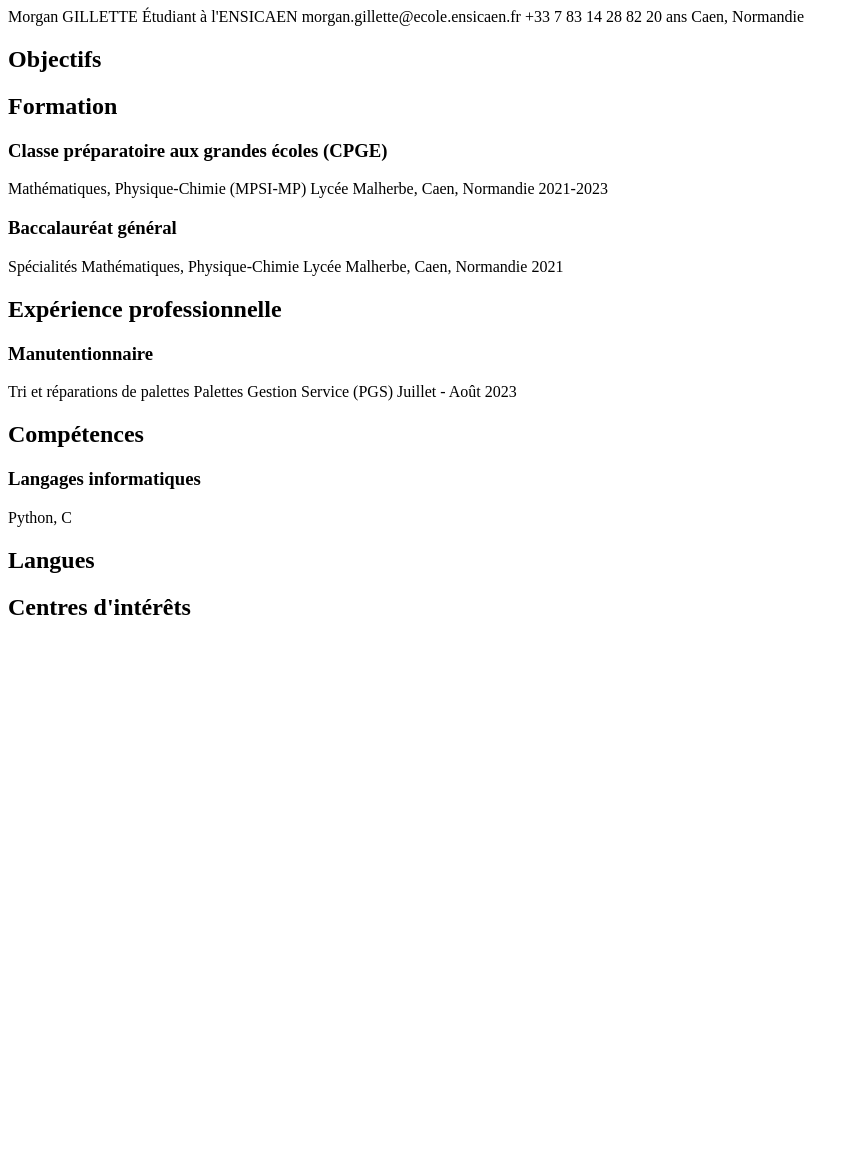
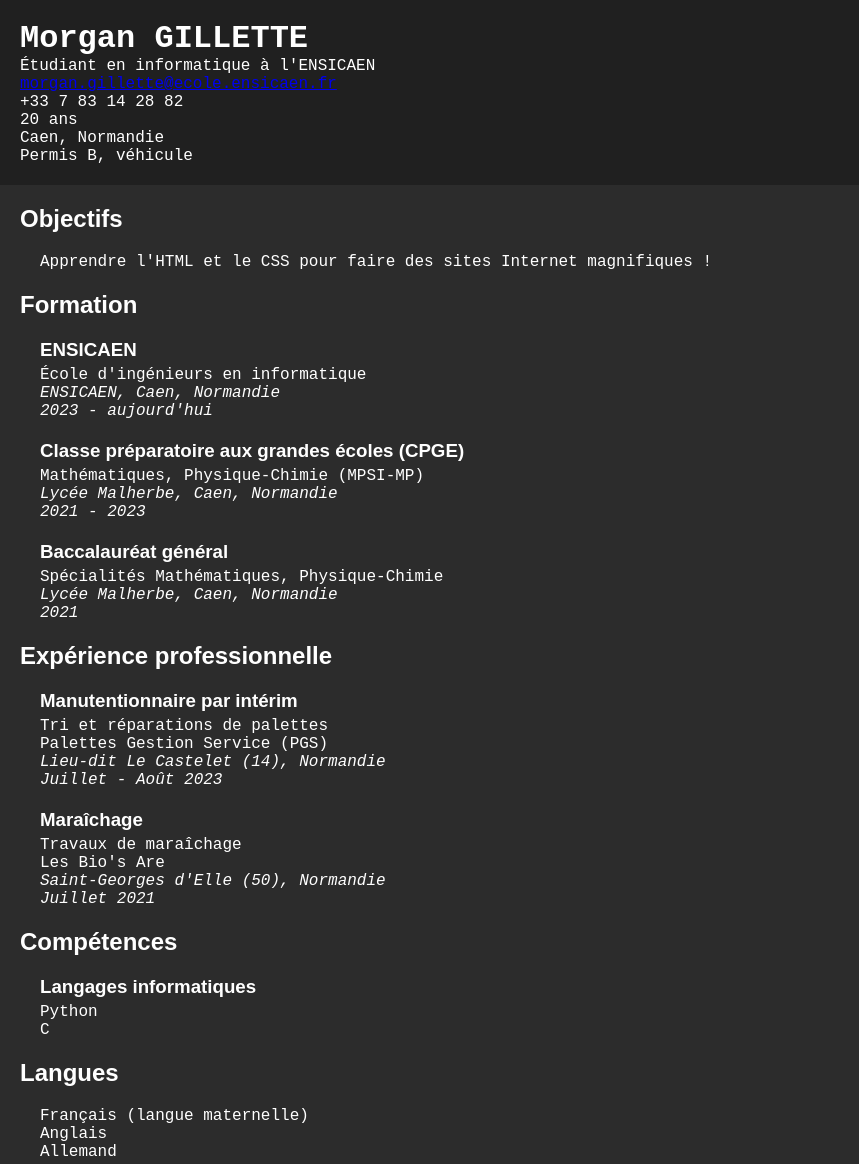
Before and after one commit to morganGG/sitesWeb, a plain HTML site: page docs/tp1/cv_fr.html in a window 1280 px wide. Shown: the top 1164 px of the page, without its empty margins (0-859 px from the left). Before the commit the page ends 800 px from the top, so only its background shows below. Drawn offline with Linux system fonts and the light colour scheme.

Commit message:
css perso et contenu

```diff
--- a/docs/tp1/cv_fr.html
+++ b/docs/tp1/cv_fr.html
@@ -3,41 +3,48 @@
 
 <head>
     <meta charset="utf-8" />
-    <title>Une page minimaliste</title>
+    <link rel="stylesheet" href="./styles/cv1.css" />
+    <title>CV de Morgan Gillette</title>
 </head>
 
 <body>
     <header>
-        Morgan GILLETTE
-        Étudiant à l'ENSICAEN
-        morgan.gillette@ecole.ensicaen.fr
-        +33 7 83 14 28 82
-        20 ans
-        Caen, Normandie
+        <strong class="important">Morgan GILLETTE</strong><br>
+        Étudiant en informatique à l'ENSICAEN<br>
+        <a href="mailto:morgan.gillette@ecole.ensicaen.fr">morgan.gillette@ecole.ensicaen.fr</a><br>
+        +33 7 83 14 28 82<br>
+        20 ans<br>
+        Caen, Normandie<br>
+        Permis B, véhicule
     </header>
 
     <section>
         <h2>Objectifs</h2>
         <article>
-            <h3></h3>
-            <p></p>
+            <p>Apprendre l'HTML et le CSS pour faire des sites Internet magnifiques !</p>
         </article>
     </section>
 
     <section>
         <h2>Formation</h2>
         <article>
+            <h3>ENSICAEN</h3>
+            <p>
+                École d'ingénieurs en informatique<br>
+                <em>ENSICAEN, Caen, Normandie</em><br>
+                <em>2023 - aujourd'hui</em><br>
+            </p>
             <h3>Classe préparatoire aux grandes écoles (CPGE)</h3>
             <p>
-                Mathématiques, Physique-Chimie (MPSI-MP)
-                Lycée Malherbe, Caen, Normandie
-                2021-2023
+                Mathématiques, Physique-Chimie (MPSI-MP)<br>
+                <em>Lycée Malherbe, Caen, Normandie</em><br>
+                <em>2021 - 2023</em><br>
             </p>
             <h3>Baccalauréat général</h3>
             <p>
-                Spécialités Mathématiques, Physique-Chimie
-                Lycée Malherbe, Caen, Normandie
-                2021
+                Spécialités Mathématiques, Physique-Chimie<br>
+                <em>Lycée Malherbe, Caen, Normandie</em><br>
+                <em>2021</em><br>
             </p>
         </article>
     </section>
@@ -45,11 +52,19 @@
     <section>
         <h2>Expérience professionnelle</h2>
         <article>
-            <h3>Manutentionnaire</h3>
+            <h3>Manutentionnaire par intérim</h3>
             <p>
-                Tri et réparations de palettes
-                Palettes Gestion Service (PGS)
-                Juillet - Août 2023
+                Tri et réparations de palettes<br>
+                Palettes Gestion Service (PGS)<br>
+                <em>Lieu-dit Le Castelet (14), Normandie</em><br>
+                <em>Juillet - Août 2023</em><br>
+            </p>
+            <h3>Maraîchage</h3>
+            <p>
+                Travaux de maraîchage<br>
+                Les Bio's Are<br>
+                <em>Saint-Georges d'Elle (50), Normandie</em><br>
+                <em>Juillet 2021</em><br>
             </p>
         </article>
     </section>
@@ -59,7 +74,8 @@
         <article>
             <h3>Langages informatiques</h3>
             <p>
-                Python, C
+                Python<br>
+                C<br>
             </p>
         </article>
     </section>
@@ -67,23 +83,27 @@
     <section>
         <h2>Langues</h2>
         <article>
-            <h3></h3>
-
-
+            <p>
+                Français (langue maternelle)<br>
+                Anglais<br>
+                Allemand<br>
+            </p>
         </article>
     </section>
 
     <section>
         <h2>Centres d'intérêts</h2>
         <article>
-            <h3></h3>
-
-
+            <p>
+                Cinéma<br>
+                Counter-Strike<br>
+            </p>
         </article>
     </section>
 
     <footer>
-
+        <a href="mailto:morgan.gillette@ecole.ensicaen.fr">morgan.gillette@ecole.ensicaen.fr</a><br>
+        <a href="https://www.linkedin.com/in/morgan-gillette-a229b1294/">LinkedIn</a><br>
     </footer>
 </body>
 
--- /dev/null
+++ b/docs/tp1/styles/cv1.css
@@ -0,0 +1,40 @@
+body {
+    color: white;
+    margin: 0px;
+    background-color: rgb(44, 44, 44);
+}
+
+header,
+footer {
+    font-family: 'Courier New', Courier, monospace;
+    background-color: rgb(32, 32, 32);
+    border: 20px solid rgb(32, 32, 32);
+}
+
+h1,
+h2,
+h3,
+h4,
+h5,
+h6 {
+    font-family: sans-serif;
+}
+
+h3 {
+    margin: 20px;
+    margin-bottom: 5px;
+}
+
+section {
+    margin: 20px;
+}
+
+p {
+    font-family: 'Courier New', Courier, monospace;
+    margin: 20px;
+    margin-top: 0px;
+}
+
+.important {
+    font-size: xx-large;
+}
--- a/docs/tp1/styles/style2.css
+++ /dev/null
@@ -1,10 +0,0 @@
-h1 {
-    color: black;
-    font-size: xx-large;
-    font-family: Helvetica;
-}
-
-p {
-    color: gray;
-    font-family: Helvetica;
-}
```
Also changed, not shown: docs/tp1/index.html (+1 -1 lines), 1 other file.
